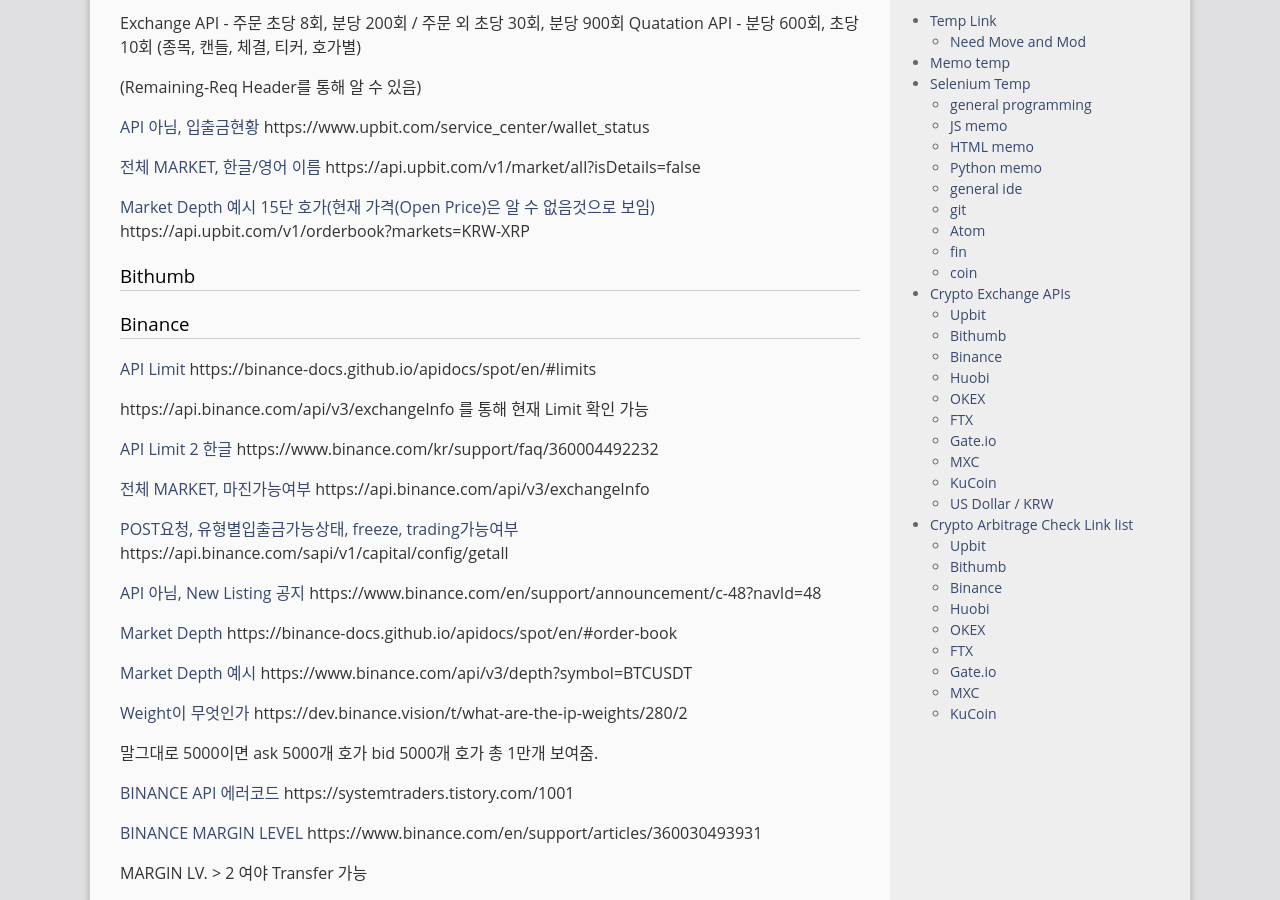
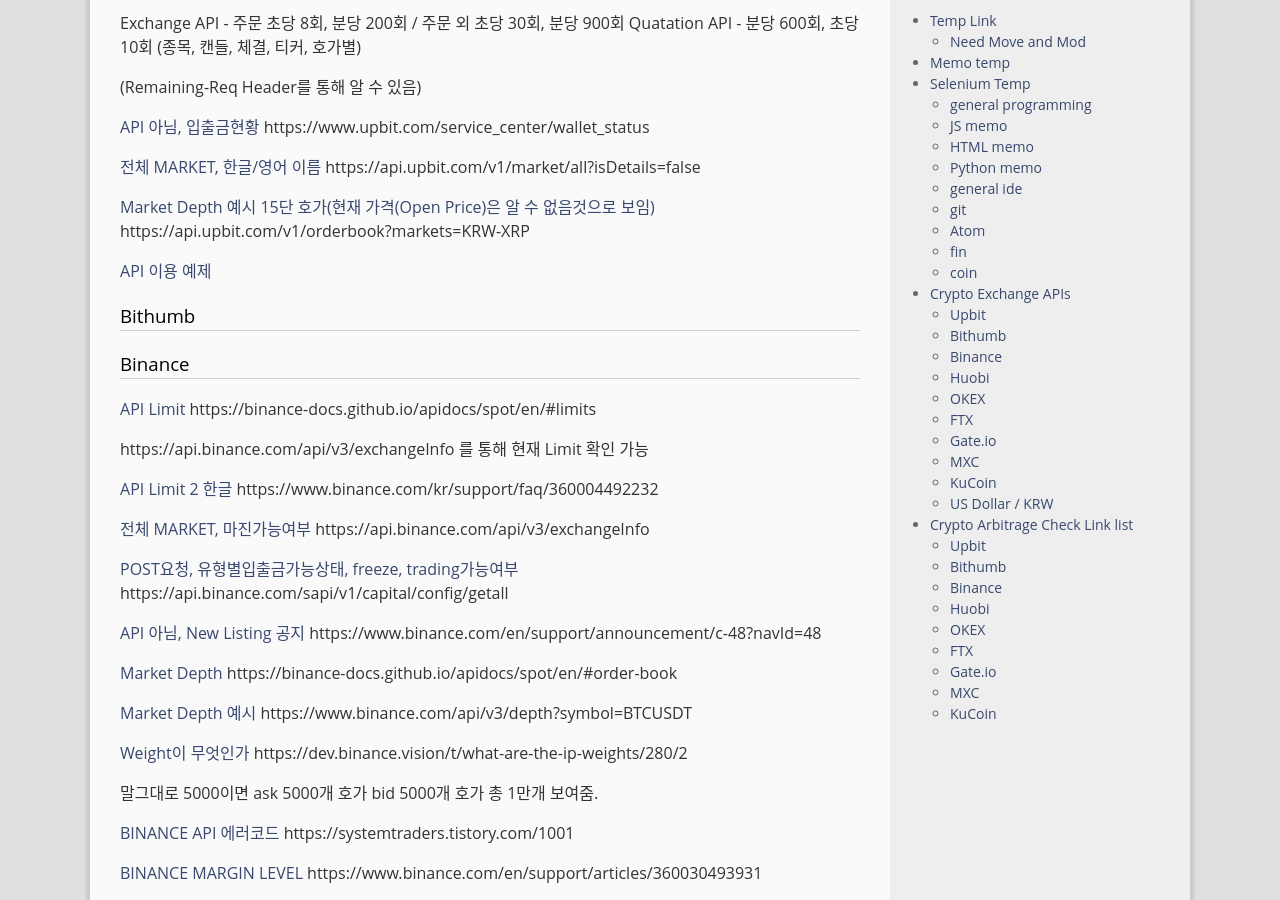
Before and after one commit to gloomydumber/copy, a Jekyll site: the page built from _posts/2020-03-01-TempLink.md, in a window 1280 px wide and 900 px high, scrolled down 8025 px. Built offline with Jekyll 4.4.1, drawn with Linux system fonts in a browser that asks for light colours; comment, search, counter and statistics services are not loaded.

Commit message:
PostModded

```diff
--- a/_posts/2020-03-01-TempLink.md
+++ b/_posts/2020-03-01-TempLink.md
@@ -378,6 +378,8 @@ Exchange API - 주문 초당 8회, 분당 200회 / 주문 외 초당 30회, 분
 
 [Market Depth 예시 15단 호가(현재 가격(Open Price)은 알 수 없음것으로 보임)](https://api.upbit.com/v1/orderbook?markets=KRW-XRP){: target="\_blank"} https://api.upbit.com/v1/orderbook?markets=KRW-XRP
 
+[API 이용 예제](https://note.heyo.me/%EC%97%85%EB%B9%84%ED%8A%B8api-%ED%8A%B8%EB%A0%88%EC%9D%B4%EB%94%A9-1-%EC%A4%80%EB%B9%84-%EB%B0%8F-%ED%85%8C%EC%8A%A4%ED%8A%B8/){: target="\_blank"}
+
 ### Bithumb
 
 ### Binance
```
